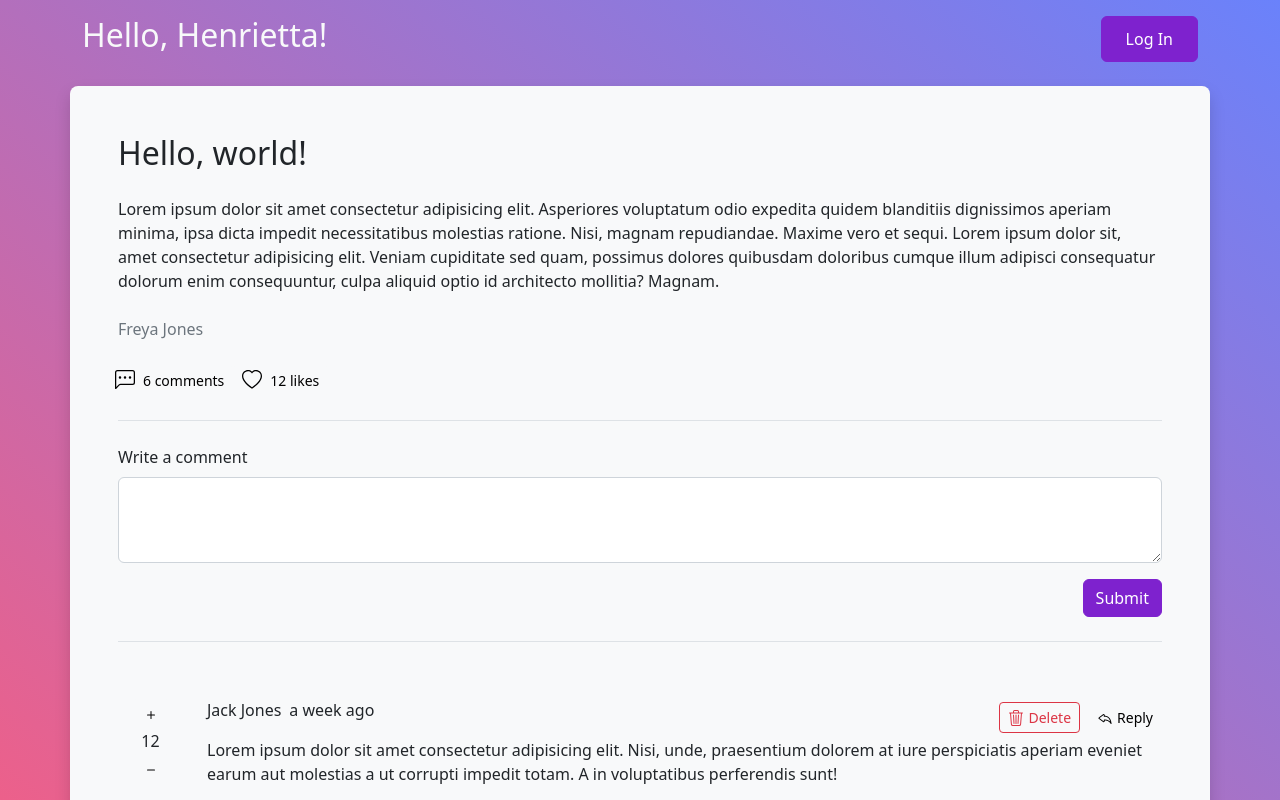
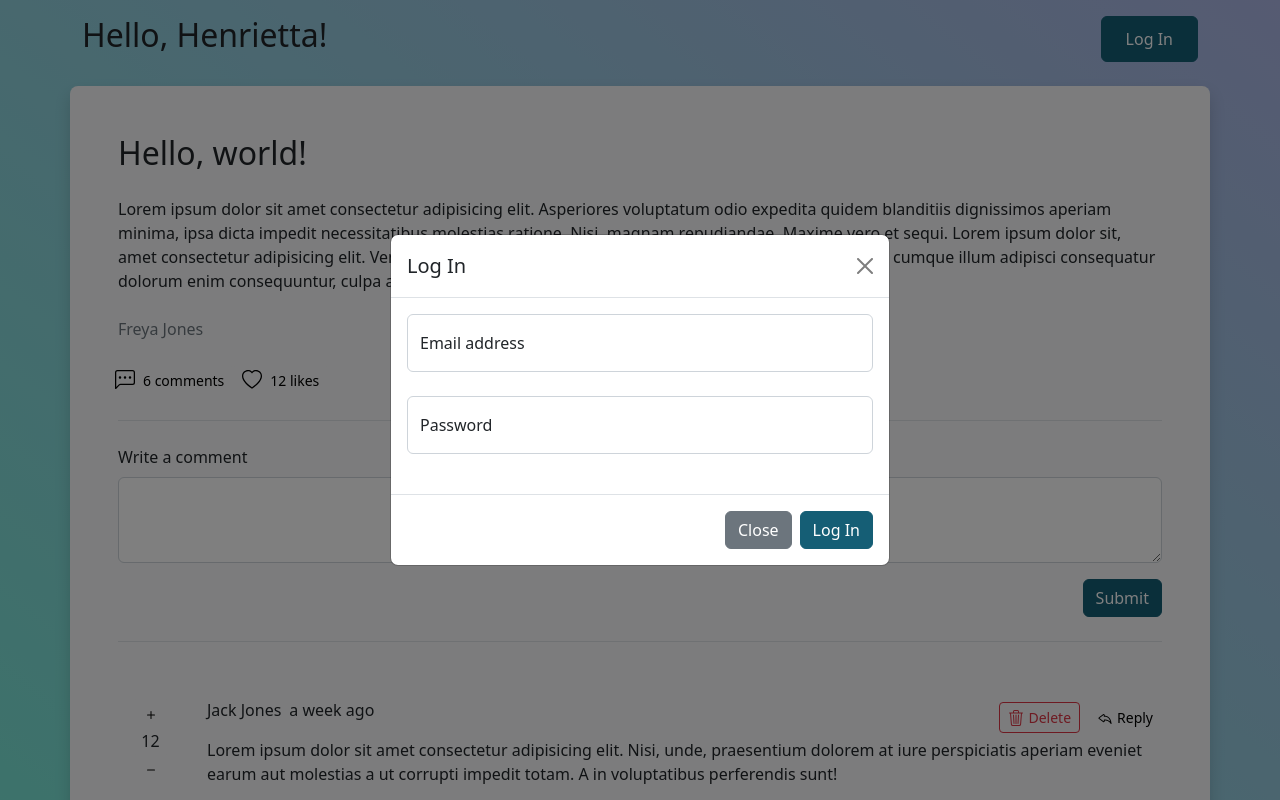
Before and after one commit to Horvathhenrietta/comments-and-login, a website built with Parcel: page src/index.html in a window 1280 px wide. Both pictures are taken after a click on the button "Log In". Shown: the top 800 px of the page. Built offline with nearby package versions, Linux system fonts and the light colour scheme.

Commit message:
Added log in modal window

```diff
--- a/src/index.html
+++ b/src/index.html
@@ -9,10 +9,47 @@
     <script type="module" src="js/main.js"></script>
   </head>
   <body class="bg-main">
+
+
     <nav class="d-flex justify-content-between py-3 container">
-      <h2 class="nav-welcome-message text-light">Hello, Henrietta!</h2>
-      <button class="btn btn-primary px-4">Log In</button>
+      <h2 class="nav-welcome-message">Hello, Henrietta!</h2>
+      <button class="btn btn-primary px-4" data-bs-toggle="modal" data-bs-target="#login-modal">Log In</button>
     </nav>
+
+<!-- Modal -->
+<div class="modal fade" id="login-modal" tabindex="-1" role="dialog" aria-labelledby="exampleModalCenterTitle" aria-hidden="true">
+  <div class="modal-dialog modal-dialog-centered" role="document">
+    <div class="modal-content">
+      <div class="modal-header">
+        <h5 class="modal-title">Log In</h5>
+        <button type="button" class="btn btn-close" data-bs-dismiss="modal" aria-label="Close">
+          <span aria-hidden="true"></span>
+        </button>
+      </div>
+      <div class="modal-body">
+        <form  class="login-form">
+          <!-- Email input -->
+    <div class="mb-4 form-floating">
+      <input type="email" placeholder="Email adress" id="email" class="form-control" />
+      <label class="form-label" for="#email">Email address</label>
+    </div>
+      <div class="mb-4 form-floating">
+        <input type="password" placeholder="Password" id="password"       class="form-control" />
+        <label class="form-label" for="#password">Password</label>
+      </div>
+        </form>
+      </div>
+      <div class="modal-footer">
+        <button type="button" class="btn btn-secondary" data-bs-dismiss="modal">Close</button>
+        <button type="button" data-bs-dismiss="modal" class="btn btn-primary">Log In</button>
+      </div>
+    </div>
+  </div>
+</div>
+
+
+
+
     <main class="py-2">
       <div class="container bg-light p-5 rounded-3 shadow">
         <div class="post">
--- a/src/js/main.js
+++ b/src/js/main.js
@@ -1 +1,5 @@
 import * as bootstrap from 'bootstrap';
+
+$('#login-modal').on('shown.bs.modal', function () {
+  $('#myInput').trigger('focus');
+});
--- a/src/scss/styles.scss
+++ b/src/scss/styles.scss
@@ -1,7 +1,7 @@
-$primary: #7e22ce;
+$primary: #155e75;
 
 .bg-main {
-  background-image: linear-gradient(to top right, #fc5c7d, #6a82fb);
+  background-image: linear-gradient(to top right, #74ebd5, #acb6e5);
   min-height: 100vh;
   background-position: center;
   background-repeat: no-repeat;
```
